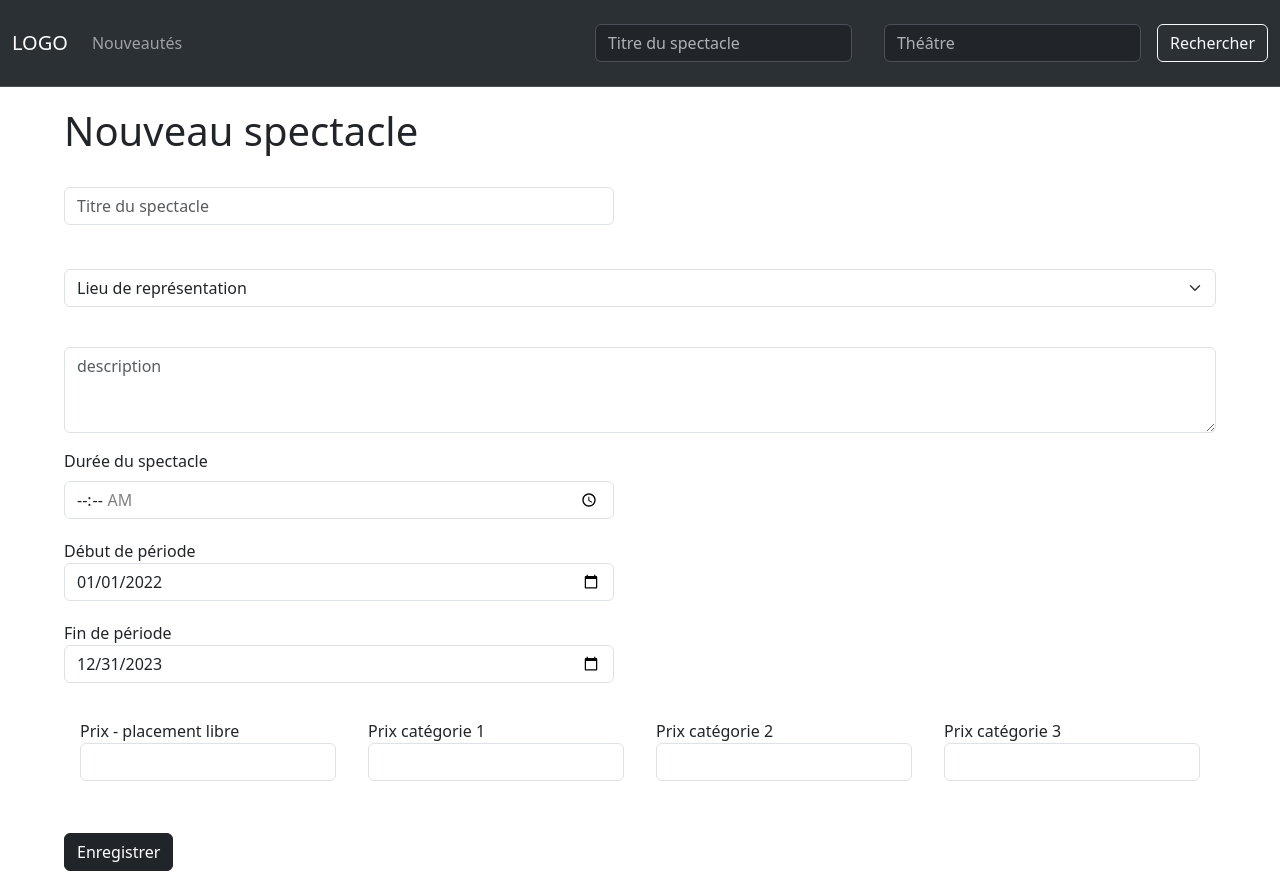
After one commit to Emilia-Raffalli/PHP-project-reservations, a PHP site: page /edit.php in a window 1280 px wide. The commit adds this page. Run offline with PHP 8.4, Linux system fonts and the light colour scheme; data that the repository does not hold is empty; a stand-in replaces the project's code that opens the database connection; some libraries are stand-ins or nearby versions.

Commit message:
insertion de données dans la BDD - creation du fichier edit.php - ajout de function dans le fichier function.php

```diff
--- /dev/null
+++ b/edit.php
@@ -0,0 +1,84 @@
+<?php
+
+include ('templates/header.php');
+include ('templates/footer.php');
+
+$tableTheaters = selectAllOrderByName('theaters','theaterName');
+
+// var_dump($tableTheaters);
+
+?>
+
+
+<main>
+
+<h1>Nouveau spectacle</h1>
+<form method="POST">
+    <div class="mb-3">
+        <label for="showTitle" class="form-label"></label>
+        <input type="text" class="form-control" id="showTitle" name="showTitle" placeholder="Titre du spectacle" required>
+    </div>
+    <div class="mb-3">
+        <label for="theater" class="form-label"></label>
+        <select id="theater" name="theater" class="form-select">
+            <option value="" selected disabled hidden>Lieu de représentation</option>
+
+            <?php
+            if (isset($tableTheaters))
+            {
+                foreach($tableTheaters as $theater)
+                {
+                    echo "<option value=" . $theater['id_theater'] . " > " .$theater['theaterName'];
+                }
+            }
+            else {
+                echo "Rien à afficher";
+            }
+            ?>
+        </select>
+    </div>
+
+    <div class="mb-3">
+        <label for="description" class="form-label"></label>
+        <textarea class="form-control" id="description" rows="3" name ="description" Placeholder="description" required></textarea>
+    </div>
+    <div class="mb-3">
+        <div class="mb-3">
+            <label for="duration" class="form-label">Durée du spectacle</label>
+            <input type="time" min="00:15" max="05:00" required class="form-control" id="duration" name ="duration" placeholder="Durée du spectacle">
+        </div>
+        <div class="mb-3">
+            <label for="startDate">Début de période</label>
+            <input type="date" id="startDate" name="startDate" class="form-control" value="2022-01-01" min="2021-01-01" max="2025-12-31" />
+            <label for="endDate">Fin de période</label>
+            <input type="date" id="endDate" name="endDate" class="form-control" value="2023-12-31" min="2023-12-31" max="2025-12-31" />
+        </div>
+    </div>
+
+    <div class="mb-3 flex-row">
+        <div class="m-3">
+            <label for="placePrice">Prix - placement libre</label>
+            <input type="text" id="placePrice" name="placePrice" class="form-control">
+        </div>
+        <div class="m-3">
+            <label for="priceCat1">Prix catégorie 1</label>
+            <input type="text" id="priceCat1" name="priceCat1" class="form-control">
+        </div>
+        <div class="m-3">
+            <label for="priceCat2">Prix catégorie 2</label>
+            <input type="text" id="priceCat2" name="priceCat2" class="form-control">
+        </div>
+        <div class="m-3">
+            <label for="priceCat3">Prix catégorie 3</label>
+            <input type="text" id="priceCat3" name="priceCat3" class="form-control">
+        </div>
+    </div>
+
+    <button type="submit" class="btn mb-3 btn-dark">Enregistrer</button>
+
+
+
+
+</form>
+
+</main>
--- a/function.php
+++ b/function.php
@@ -9,4 +9,24 @@ function connect_db()
 
 
 
+//----- REQUETES SQL ------//
+
+function selectAllFromSql($table)
+{
+    $pdo = connect_db();
+    $query = ("SELECT * FROM $table");
+    $statement = $pdo ->query ($query);
+    $array = $statement -> fetchAll(PDO::FETCH_ASSOC);
+    return $array;
+}
+
+function selectAllOrderByName($table, $column)
+{
+    $pdo = connect_db();
+    $query = "SELECT * from $table ORDER BY $column";
+    $statement = $pdo ->query($query);
+    $array = $statement -> fetchAll(PDO::FETCH_ASSOC);
+    return $array;
+}
+
 ?>
--- /dev/null
+++ b/templates/footer.php
@@ -0,0 +1,3 @@
+<script src="https://cdn.jsdelivr.net/npm/bootstrap@5.3.2/dist/js/bootstrap.bundle.min.js" integrity="sha384-C6RzsynM9kWDrMNeT87bh95OGNyZPhcTNXj1NW7RuBCsyN/o0jlpcV8Qyq46cDfL" crossorigin="anonymous"></script>
+  </body>
+</html>
--- /dev/null
+++ b/templates/header.php
@@ -0,0 +1,18 @@
+<?php
+include ("_config.php");
+include ("function.php");
+?>
+
+<!doctype html>
+
+
+<html lang="en">
+  <head>
+    <meta charset="utf-8">
+    <meta name="viewport" content="width=device-width, initial-scale=1">
+    <title><?=$title?></title>
+    <link href="https://cdn.jsdelivr.net/npm/bootstrap@5.3.2/dist/css/bootstrap.min.css" rel="stylesheet" integrity="sha384-T3c6CoIi6uLrA9TneNEoa7RxnatzjcDSCmG1MXxSR1GAsXEV/Dwwykc2MPK8M2HN" crossorigin="anonymous">
+    <link rel="stylesheet" href="templates/styles.css">
+  </head>
+  <body>
+    <?php include ('nav-bar.php'); ?>
--- /dev/null
+++ b/templates/nav-bar.php
@@ -0,0 +1,25 @@
+<nav class="navbar navbar-expand-lg bg-body-tertiary navbar bg-dark border-bottom border-body" data-bs-theme="dark"">
+  <div class="container-fluid">
+    <a class="navbar-brand" href="index.php">LOGO</a>
+    <button class="navbar-toggler" type="button" data-bs-toggle="collapse" data-bs-target="#navbarSupportedContent" aria-controls="navbarSupportedContent" aria-expanded="false" aria-label="Toggle navigation">
+      <span class="navbar-toggler-icon"></span>
+    </button>
+    <div class="collapse navbar-collapse" id="navbarSupportedContent">
+      <ul class="navbar-nav me-auto mb-2 mb-lg-0">
+        <li class="nav-item">
+          <a class="nav-link" href="#">Nouveautés</a>
+        </li>
+        <!-- <li class="nav-item">
+          <a class="nav-link disabled" aria-disabled="true">Disabled</a>
+        </li> -->
+      </ul>
+      <form class="d-flex align-center" role="search" method="POST">
+        <label for="title"></label>
+        <input class="form-control m-3" type="search" name="title" placeholder="Titre du spectacle" aria-label="Search">
+        <label for="theater"></label>
+        <input class="form-control m-3" type="search" name="theater" placeholder="Théâtre" aria-label="Search">
+        <button class="btn btn-outline-light" type="submit">Rechercher</button>
+      </form>
+    </div>
+  </div>
+</nav>
--- /dev/null
+++ b/templates/styles.css
@@ -0,0 +1,42 @@
+.flex-column-center {
+    display:flex;
+    flex-direction: column;
+    align-items:center;
+}
+
+.flex-row {
+    display:flex;
+    flex-direction:row;
+}
+.align-center {
+    align-items:center;
+}
+
+main {
+    padding-top:20px;
+    width:90%;
+    margin:auto;
+}
+
+
+.login {
+    padding-top:40px;
+}
+
+form.login {
+    min-width:70%;
+}
+
+input.form-control {
+    width:100%;
+    margin-bottom:20px;
+}
+
+
+/* ---- MEDIA QUERIES ----- */
+
+@media screen and (min-width: 768px) {
+    input.form-control {
+        max-width:550px;
+    }
+}
```
Also changed, not shown: index.php (+4 -9 lines), login.php (added, +18 -0 lines), templates/header-connect.php (added, +17 -0 lines).
